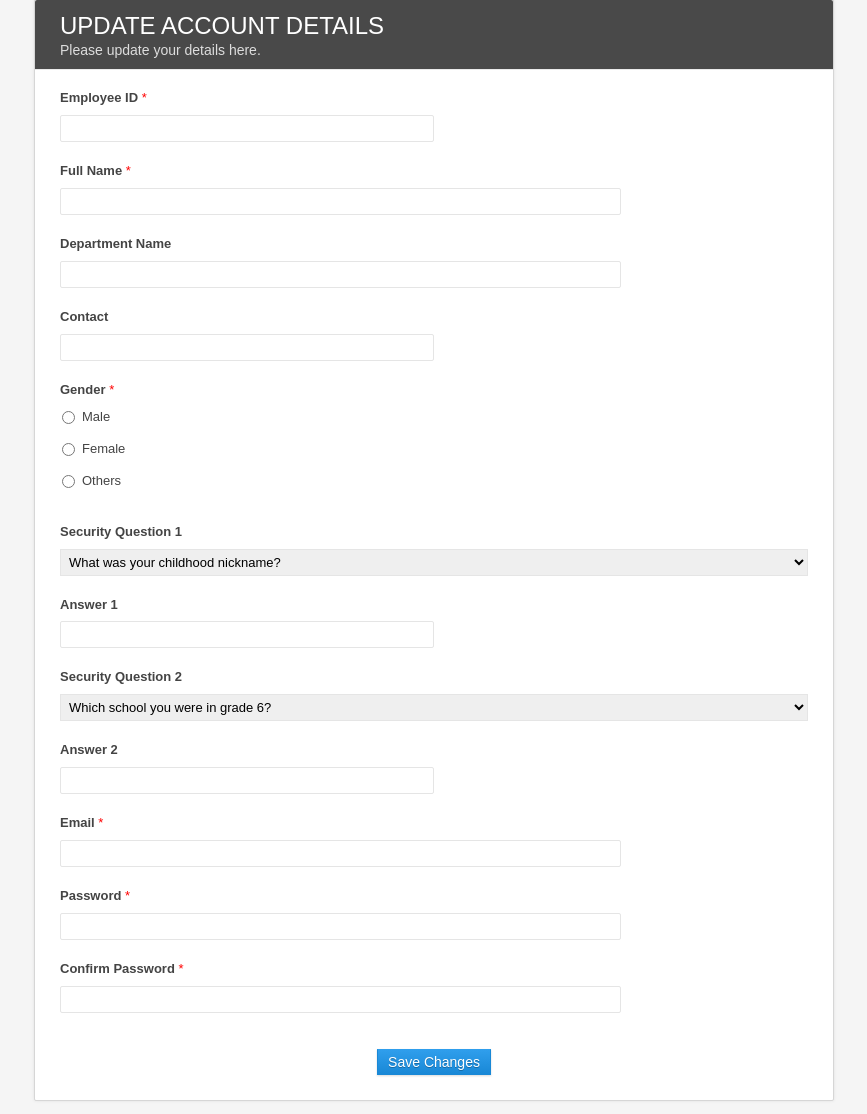
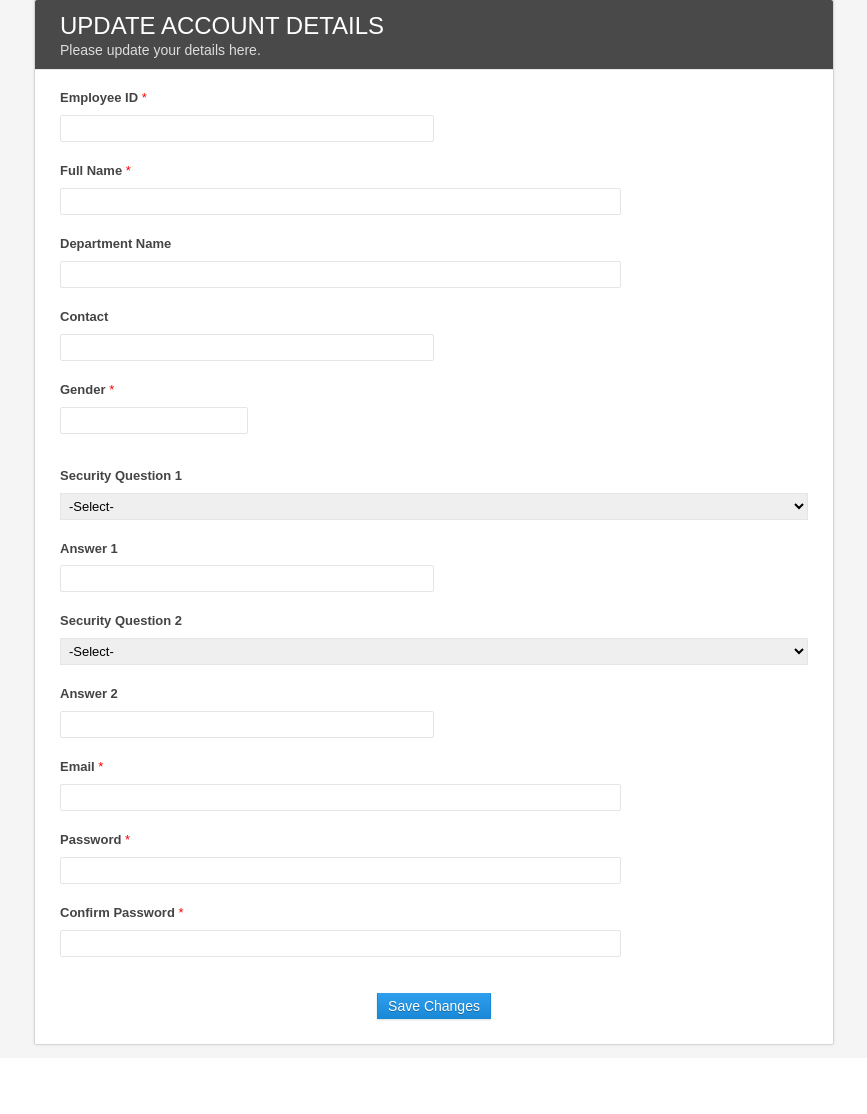
Before and after one commit to akshattrivedi/IT-Sales-With-Recommendation-System, a Django app: template templates/app1/accupdate.html in a window 1280 px wide. Shown: the part 14-1128 px from the top of the page, without its empty margins (206-1073 px from the left). After the commit the page ends 1061 px from the top, so only its background shows below. Run offline with Django 3.2, Linux system fonts and the light colour scheme; the template is opened without the code that fills it, so the values that code supplies are empty.

Commit message:
New Changes

```diff
--- a/templates/app1/accupdate.html
+++ b/templates/app1/accupdate.html
@@ -1,5 +1,5 @@
 <html><head><meta charset="UTF-8"><title>UPDATE ACCOUNT DETAILS</title>
-<link href="css/form.css" rel="stylesheet" type="text/css"><script src="js/validation.js"></script>
+		<link href="form.css" rel="stylesheet" type="text/css"><script src="validation.js"></script>
 	</head><body class="zf-backgroundBg"><!-- Change or deletion of the name attributes in the input tag will lead to empty values on record submission-->
 		<div class="zf-templateWidth"><form action='https://forms.zohopublic.in/abhinav8769abhi/form/UPDATEACCOUNTDETAILS/formperma/QkD7NvpDevnEhopjFpuV99o1HP3zfv62SMO_LilKBSw/htmlRecords/submit' name='form' method='POST' onSubmit='javascript:document.charset="UTF-8"; return zf_ValidateAndSubmit();' accept-charset='UTF-8' enctype='multipart/form-data' id='form'><input type="hidden" name="zf_referrer_name" value=""><!-- To Track referrals , place the referrer name within the " " in the above hidden input field -->
 				<input type="hidden" name="zf_redirect_url" value=""><!-- To redirect to a specific page after record submission , place the respective url within the " " in the above hidden input field -->
@@ -15,20 +15,20 @@
 									<em class="zf-important">*</em>
 								</label>
 								<div class="zf-tempContDiv"><span>
-<input type="text" name="SingleLine" checktype="c1" value="" maxlength="255" invlovedinsalesiq=false /> </span><p id="SingleLine_error" class="zf-errorMessage" style="display:none;">Invalid value</p>
+										<input type="text" name="SingleLine" checktype="c1" value="" maxlength="255" invlovedinsalesiq=false readonly/> </span><p id="SingleLine_error" class="zf-errorMessage" style="display:none;">Invalid value</p>
 								</div><div class="zf-clearBoth"></div></li><!---------Single Line Ends Here---------->
 								<!---------Single Line Starts Here---------->
 								<li class="zf-tempFrmWrapper zf-medium"><label class="zf-labelName">Full Name
 										<em class="zf-important">*</em>
 									</label>
 									<div class="zf-tempContDiv"><span>
-<input type="text" name="SingleLine1" checktype="c1" value="" maxlength="255" invlovedinsalesiq=false /> </span><p id="SingleLine1_error" class="zf-errorMessage" style="display:none;">Invalid value</p>
+											<input type="text" name="SingleLine1" checktype="c1" value="" maxlength="255" invlovedinsalesiq=false readonly/> </span><p id="SingleLine1_error" class="zf-errorMessage" style="display:none;">Invalid value</p>
 									</div><div class="zf-clearBoth"></div></li><!---------Single Line Ends Here---------->
 									<!---------Single Line Starts Here---------->
 									<li class="zf-tempFrmWrapper zf-medium"><label class="zf-labelName">Department Name
 										</label>
 										<div class="zf-tempContDiv"><span>
-<input type="text" name="SingleLine2" checktype="c1" value="" maxlength="255" invlovedinsalesiq=false /> </span><p id="SingleLine2_error" class="zf-errorMessage" style="display:none;">Invalid value</p>
+												<input type="text" name="SingleLine2" checktype="c1" value="" maxlength="255" invlovedinsalesiq=false> </span><p id="SingleLine2_error" class="zf-errorMessage" style="display:none;">Invalid value</p>
 										</div><div class="zf-clearBoth"></div></li><!---------Single Line Ends Here---------->
 										<!---------Number Starts Here---------->
 										<li class="zf-tempFrmWrapper zf-small"><label class="zf-labelName">Contact
@@ -39,25 +39,18 @@
 											<li class="zf-radio zf-tempFrmWrapper zf-oneColumns"><label class="zf-labelName">Gender
 													<em class="zf-important">*</em>
 												</label>
-<div class="zf-tempContDiv"><div class="zf-overflow">
-<span class="zf-multiAttType">
-<input class="zf-radioBtnType" type="radio" id="Radio_1" name="Radio" checktype="c1" value="Male">
-<label for="Radio_1" class="zf-radioChoice">Male</label> </span>
-<span class="zf-multiAttType">
-<input class="zf-radioBtnType" type="radio" id="Radio_2" name="Radio" checktype="c1" value="Female">
-<label for="Radio_2" class="zf-radioChoice">Female</label> </span>
-<span class="zf-multiAttType">
-<input class="zf-radioBtnType" type="radio" id="Radio_3" name="Radio" checktype="c1" value="Others">
-<label for="Radio_3" class="zf-radioChoice">Others</label> </span>
-<div class="zf-clearBoth"></div></div><p id="Radio_error" class="zf-errorMessage" style="display:none;">Invalid value</p>
-</div><div class="zf-clearBoth"></div></li><!---------Radio Ends Here---------->
+												<div class="zf-tempContDiv"><span>
+                                                    <input type="text" name="SingleLine2" checktype="c1" value="" maxlength="255" invlovedinsalesiq=false readonly> </span><p id="SingleLine2_error" class="zf-errorMessage" style="display:none;">Invalid value</p>
+                                            </div><div class="zf-clearBoth"></div></li><!---------Single Line Ends Here---------->
 												<!---------Dropdown Starts Here---------->
 												<li class="zf-tempFrmWrapper zf-large"><label class="zf-labelName">Security Question 1
 													</label>
 													<div class="zf-tempContDiv"><select class="zf-form-sBox" name="Dropdown" checktype="c1"><option selected="true" value="-Select-">-Select-</option>
-<option value="What was your childhood nickname?" selected>What was your childhood nickname?</option>
-<option value="In which city did you meet your spouse/significant other?">In which city did you meet your spouse/significant other?</option>
-<option value="What is the name of your favourite childhood friend?">What is the name of your favourite childhood friend?</option>
+                                                        <option value=1>What was your childhood nickname?</option>
+                                                        <option value=2>In what city did you meet your spouse/significant other?</option>
+                                                        <option value=3>What is the name of your favorite childhood friend?</option>
+                                                        <option value=4>What is your oldest sibling’s birthday month and year?</option>
+                                                        <option value=5>What is the middle name of your oldest child?</option>
 														</select><p id="Dropdown_error" class="zf-errorMessage" style="display:none;">Invalid value</p>
 													</div><div class="zf-clearBoth"></div></li><!---------Dropdown Ends Here---------->
 													<!---------Single Line Starts Here---------->
@@ -70,8 +63,11 @@
 														<li class="zf-tempFrmWrapper zf-large"><label class="zf-labelName">Security Question 2
 															</label>
 															<div class="zf-tempContDiv"><select class="zf-form-sBox" name="Dropdown1" checktype="c1"><option selected="true" value="-Select-">-Select-</option>
-<option value="Which school you were in grade 6?" selected>Which school you were in grade 6?</option>
-<option value="What was the name of your first stuffed animal?">What was the name of your first stuffed animal?</option>
+                                                                <option value=1>What school did you attend for sixth grade?</option>
+                                                                <option value=2>What was the name of your first stuffed animal?</option>
+                                                                <option value=3>In what city does your nearest sibling live?</option>
+                                                                <option value=4>In what city or town was your first job?</option>
+                                                                <option value=5>Which is the first company you ever worked for?</option>
 																</select><p id="Dropdown1_error" class="zf-errorMessage" style="display:none;">Invalid value</p>
 															</div><div class="zf-clearBoth"></div></li><!---------Dropdown Ends Here---------->
 															<!---------Single Line Starts Here---------->
```
Lines whose indentation alone changed are shown as unchanged.
